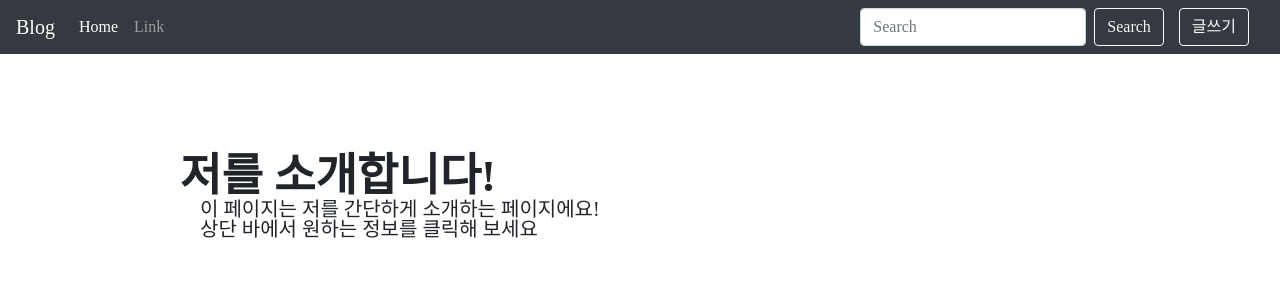
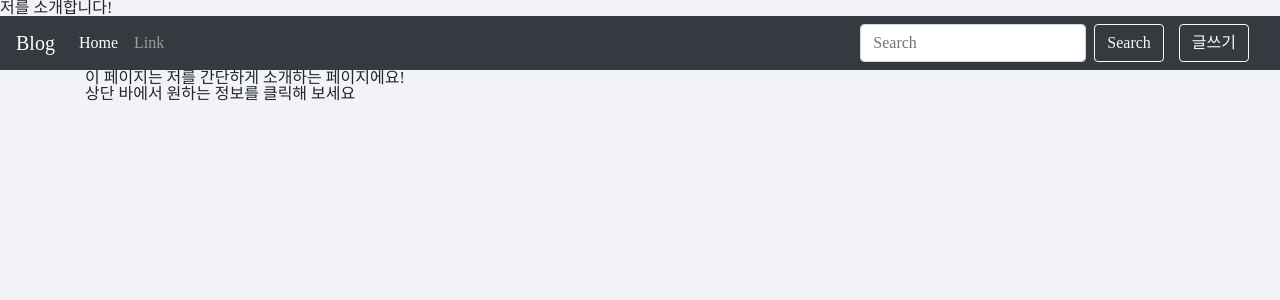
Before and after one commit to 8th-caulion/JongwonyounIntroduce, a Django app: template Project/mainApp/templates/main.html in a window 1280 px wide. Shown: the top 300 px of the page. Run offline with Django 3.2, Linux system fonts and the light colour scheme; the template is opened without the code that fills it, so the values that code supplies are empty; some libraries are stand-ins or nearby versions.

Commit message:
base html 구조에서 필요없는 부분 삭제하고 style.css를 base.css로 이름 변경

```diff
--- a/Project/Project/templates/base.html
+++ b/Project/Project/templates/base.html
@@ -20,8 +20,10 @@
     <!-- Bootstrap CSS -->
     <link rel="stylesheet" href="https://stackpath.bootstrapcdn.com/bootstrap/4.4.1/css/bootstrap.min.css"
         integrity="sha384-Vkoo8x4CGsO3+Hhxv8T/Q5PaXtkKtu6ug5TOeNV6gBiFeWPGFN9MuhOf23Q9Ifjh" crossorigin="anonymous">
-    <link rel="stylesheet" type="text/css" href="{% static 'css/style.css' %}" />
+    <link rel="stylesheet" type="text/css" href="{% static 'css/base.css' %}" />
     <link rel="stylesheet" type="text/css" href="{% static 'css/normal.css' %}" />
+    {% block head %}
+    {% endblock %}
 </head>
 
 <body>
@@ -51,14 +53,8 @@
         </div>
     </nav>
     <div class="container">
-        <h1 class="head">
-            {% block head %}
-            {% endblock %}
-        </h1>
-        <div class="content">
-            {% block content %}
-            {% endblock %}
-        </div>
+        {% block content %}
+        {% endblock %}
     </div>
     <script src="https://cdnjs.cloudflare.com/ajax/libs/bodymovin/4.13.0/bodymovin.js"></script>
     {% block script %}
--- /dev/null
+++ b/Project/static/css/base.css
@@ -0,0 +1,18 @@
+body {
+    background-color: #F2F3F6;
+    height: 100%;
+}
+
+a {
+    text-decoration: none;
+    color: black;
+}
+
+a:hover {
+    text-decoration: none;
+    color: black;
+}
+
+.btn-outline-dark:hover {
+    color: white;
+}
--- a/Project/static/css/style.css
+++ /dev/null
@@ -1,254 +0,0 @@
-body {
-    font-family: 'Noto Sans KR', sans-serif;
-}
-
-#test {
-    animation: fadein 2s;
-    -moz-animation: fadein 2s;
-    /* Firefox */
-    -webkit-animation: fadein 2s;
-    /* Safari and Chrome */
-    -o-animation: fadein 2s;
-    /* Opera */
-}
-
-.header {
-    display: flex;
-    padding-left: 30px;
-    border-bottom: 1px solid lightgray;
-    position: fixed;
-    height: 70px;
-    left: 0;
-    right: 0;
-    top: 0;
-    background-color: white;
-    z-index: 100;
-}
-
-.header>.headerTitle {
-    font-size: 30px;
-    font-weight: 900;
-    flex: 1 0;
-    line-height: 60px;
-}
-
-.nav {
-    margin-left: auto;
-    margin-right: 20px;
-    display: flex;
-    font-size: 20px;
-    font-weight: 500;
-}
-
-.nav>div {
-    margin: 20px 30px;
-}
-
-
-a {
-    text-decoration: none;
-    color: black;
-}
-
-.container {
-    margin: 0 auto;
-    width: 950px;
-    margin-top: 100px;
-}
-
-.head {
-    font-size: 45px;
-    font-weight: 700;
-    animation: fadein 1.5s;
-    -moz-animation: fadein 1.5s;
-    /* Firefox */
-    -webkit-animation: fadein 1.5s;
-    /* Safari and Chrome */
-    -o-animation: fadein 1.5s;
-    /* Opera */
-}
-
-.content {
-    font-size: 20px;
-    font-weight: 300;
-    padding: 0px 20px;
-    animation: 2s 10s fadein2;
-    -moz-animation: fadein2 2s;
-    /* Firefox */
-    -webkit-animation: 2s fadein2;
-    /* Safari and Chrome */
-    -o-animation: fadein2 2s;
-    /* Opera */
-}
-
-.animationContainer {
-    display: flex;
-}
-
-.animationContainer div {
-    margin-right: 10px;
-}
-
-#facebook {
-    width: 50px;
-    height: 50px;
-    flex: none;
-}
-
-#instagram {
-    padding-top: 6px;
-    width: 36px;
-    height: 36px;
-    flex: none;
-}
-
-#github {
-    padding-top: 5.5px;
-    padding-left: 5px;
-    width: 35px;
-    height: 35px;
-    flex: none;
-}
-
-table {
-    border-collapse: collapse;
-    text-align: left;
-    /* border-top: 1px solid #ccc; */
-    /* border-bottom: 1px solid #ccc; */
-    width: 550px;
-    margin-left: 30px;
-}
-
-table td:nth-child(1) {
-    padding-left: 15px;
-    width: 80px;
-}
-
-table tr {
-    height: 60px;
-}
-
-table tr:nth-child(2n) {
-    background-color: rgba(239, 239, 239, 0.7);
-}
-
-table tr>td:nth-child(1) {
-    font-weight: 500;
-}
-
-table tr>td:nth-child(2) {
-    font-weight: 300;
-}
-
-h2 {
-    font-size: 30px;
-    margin: 15px 0;
-    transform: translateX(-20px);
-    padding-bottom: 15px;
-    border-bottom: 1px solid #ccc;
-}
-
-@keyframes fadein {
-    from {
-        opacity: 0;
-    }
-
-    to {
-        opacity: 1;
-    }
-}
-
-@-moz-keyframes fadein {
-
-    /* Firefox */
-    from {
-        opacity: 0;
-    }
-
-    to {
-        opacity: 1;
-    }
-}
-
-@-webkit-keyframes fadein {
-
-    /* Safari and Chrome */
-    from {
-        opacity: 0;
-    }
-
-    to {
-        opacity: 1;
-    }
-}
-
-@-o-keyframes fadein {
-
-    /* Opera */
-    from {
-        opacity: 0;
-    }
-
-    to {
-        opacity: 1;
-    }
-}
-
-@keyframes fadein2 {
-    0% {
-        opacity: 0;
-    }
-
-    30% {
-        opacity: 0;
-    }
-
-    100% {
-        opacity: 1;
-    }
-}
-
-@-moz-keyframes fadein2 {
-
-    0% {
-        opacity: 0;
-    }
-
-    30% {
-        opacity: 0;
-    }
-
-    100% {
-        opacity: 1;
-    }
-}
-
-@-webkit-keyframes fadein2 {
-
-    0% {
-        opacity: 0;
-    }
-
-    30% {
-        opacity: 0;
-    }
-
-    100% {
-        opacity: 1;
-    }
-}
-
-@-o-keyframes fadein2 {
-
-    0% {
-        opacity: 0;
-    }
-
-    30% {
-        opacity: 0;
-    }
-
-    100% {
-        opacity: 1;
-    }
-}
```
